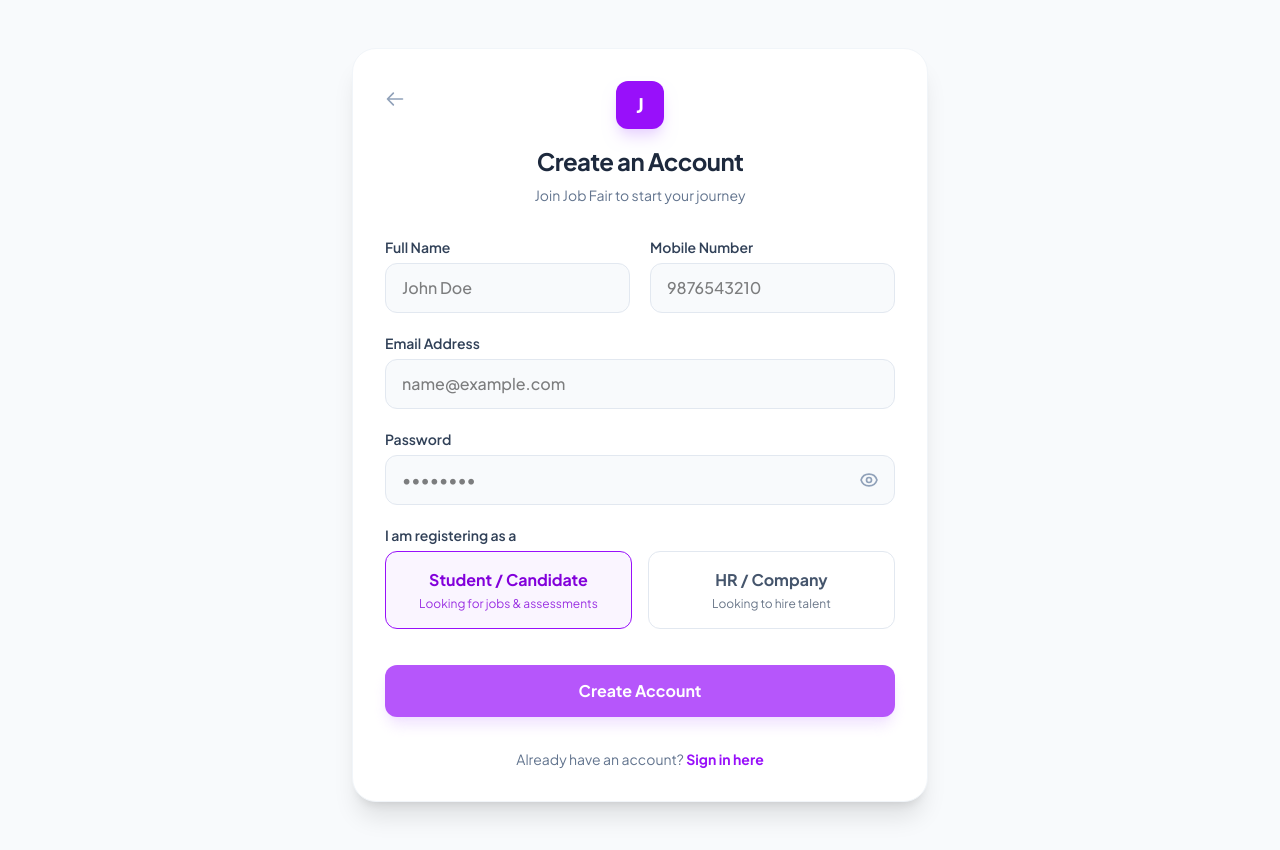
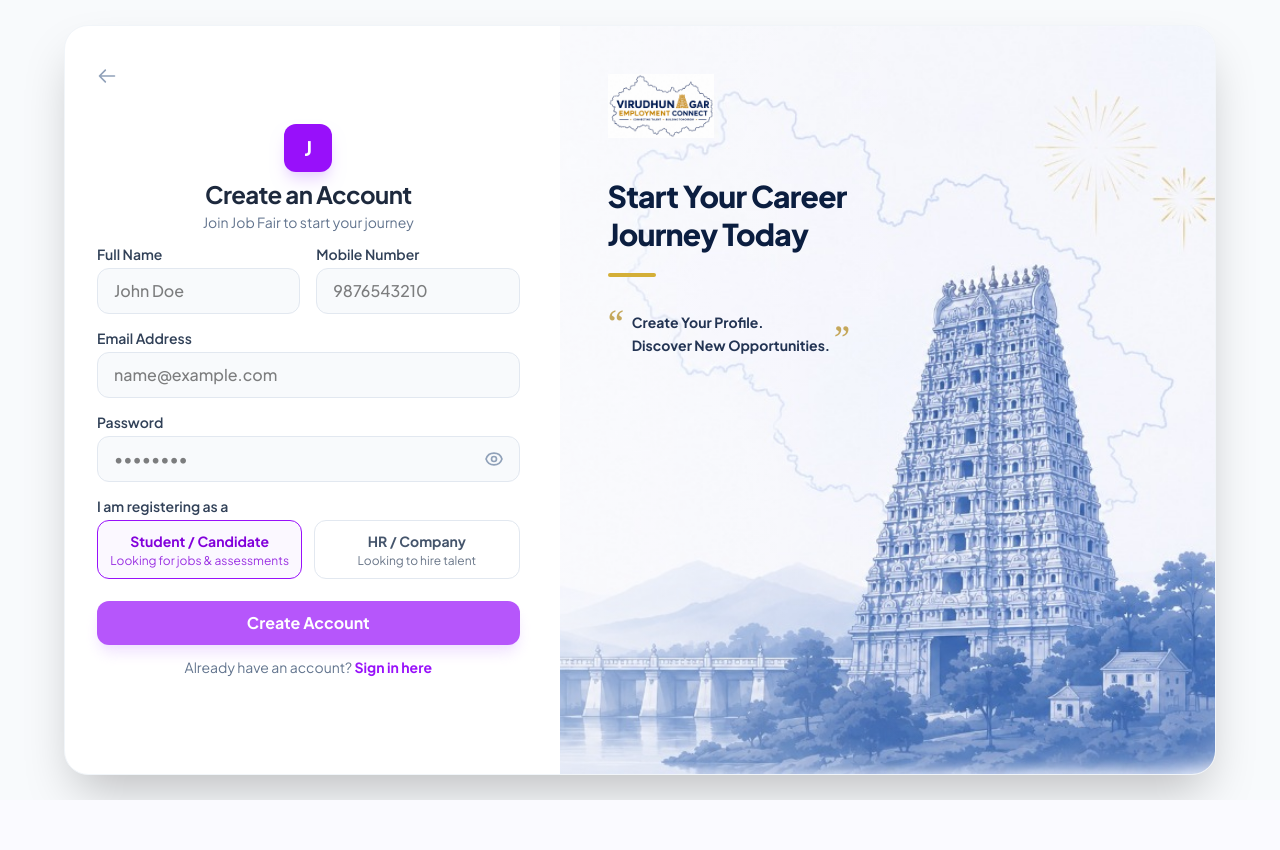
Before and after one commit to paulraj118/virudhunagaremploymentconnect, a Next.js app: page /register in a window 1280 px wide. After the commit the page ends 800 px from the top, so only its background shows below. Built offline with nearby package versions, Linux system fonts and the light colour scheme; no server answers.

Commit message:
Update Register page mobile layout with blurred background and glassmorphic form card

```diff
--- a/src/app/register/page.js
+++ b/src/app/register/page.js
@@ -152,55 +152,70 @@ export default function Register() {
       : 'border-slate-200 focus:ring-purple-500';
 
   return (
-    <div className="min-h-screen bg-slate-50 flex items-center justify-center p-4 selection:bg-purple-200 py-12">
-      <div className="max-w-xl w-full bg-white rounded-3xl shadow-xl border border-slate-100 p-8 relative">
-        <div className="text-center mb-8">
-          <Link href="/" className="absolute left-6 top-8 text-slate-400 hover:text-purple-600 transition-colors p-2 rounded-full hover:bg-purple-50 flex items-center justify-center group" title="Back to Home">
+    <div className="min-h-screen md:h-screen bg-slate-50 flex items-center justify-center p-4 md:p-6 selection:bg-purple-200 overflow-y-auto md:overflow-hidden relative z-0">
+      {/* Mobile Page Background Image (visible only on screens < md) */}
+      <div className="absolute inset-0 block md:hidden z-0 overflow-hidden pointer-events-none">
+        <img
+          src="/images/register-background.png"
+          alt="Mobile Page Background"
+          className="w-full h-full object-cover blur-md scale-105"
+          style={{ objectFit: 'cover', objectPosition: '80% center' }}
+        />
+        <div className="absolute inset-0 bg-slate-100/10"></div>
+      </div>
+
+      <div className="max-w-6xl w-full h-auto md:h-[95vh] md:max-h-[750px] bg-white/94 md:bg-white backdrop-blur-md md:backdrop-blur-none rounded-3xl shadow-2xl border border-slate-100/80 md:border-slate-100 flex flex-col md:flex-row overflow-hidden relative z-10">
+        {/* Left Side (Form) */}
+        <div className="w-full md:w-[43%] py-5 pl-4 pr-8 sm:py-6 sm:pl-6 sm:pr-8 lg:py-8 lg:pl-8 lg:pr-10 relative flex flex-col justify-center overflow-hidden">
+          <Link href="/" className="absolute left-4 sm:left-6 top-8 text-slate-400 hover:text-purple-600 transition-colors p-2 rounded-full hover:bg-purple-50 flex items-center justify-center group z-20" title="Back to Home">
             <svg className="w-5 h-5 group-hover:-translate-x-1 transition-transform" fill="none" stroke="currentColor" viewBox="0 0 24 24"><path strokeLinecap="round" strokeLinejoin="round" strokeWidth="2" d="M10 19l-7-7m0 0l7-7m-7 7h18"></path></svg>
           </Link>
-          <div className="w-12 h-12 bg-purple-600 rounded-xl mx-auto flex items-center justify-center mb-4 shadow-lg shadow-purple-200">
+
+          <div className="relative z-10 w-full">
+            <div className="text-center mb-3">
+              <div className="w-12 h-12 bg-purple-600 rounded-xl mx-auto flex items-center justify-center mb-1.5 shadow-lg shadow-purple-200">
                 <span className="text-white font-bold text-xl">J</span>
               </div>
               <h1 className="text-2xl font-bold text-slate-800 tracking-tight">Create an Account</h1>
-          <p className="text-sm text-slate-500 mt-2">Join Job Fair to start your journey</p>
+              <p className="text-sm text-slate-500 mt-0.5">Join Job Fair to start your journey</p>
             </div>
 
             {error && (
-          <div className="bg-red-50 text-red-600 p-3 rounded-xl text-sm mb-6 border border-red-100 text-center">
+              <div className="bg-red-50 text-red-600 p-3 rounded-xl text-sm mb-4 border border-red-100 text-center relative z-10">
                 {error}
               </div>
             )}
 
             {successMsg && (
-          <div className="bg-green-50 text-green-600 p-3 rounded-xl text-sm mb-6 border border-green-100 text-center font-medium">
+              <div className="bg-green-50 text-green-600 p-3 rounded-xl text-sm mb-4 border border-green-100 text-center font-medium relative z-10">
                 {successMsg}
               </div>
             )}
 
-        <form onSubmit={handleSubmit} className="space-y-5" noValidate>
-          <div className="grid grid-cols-1 md:grid-cols-2 gap-5">
+            <form onSubmit={handleSubmit} className="space-y-3.5" noValidate>
+              <div className="grid grid-cols-1 md:grid-cols-2 gap-4">
                 <div>
-              <label className="block text-sm font-semibold text-slate-700 mb-1.5">Full Name</label>
-              <input type="text" name="name" value={formData.name} onChange={handleChange} onBlur={handleBlur} className={`w-full px-4 py-3 rounded-xl border text-black font-medium focus:outline-none focus:ring-2 bg-slate-50 focus:bg-white transition-all ${inputBorder('name')}`} placeholder="John Doe" maxLength={50} />
+                  <label className="block text-sm font-semibold text-slate-700 mb-1">Full Name</label>
+                  <input type="text" name="name" value={formData.name} onChange={handleChange} onBlur={handleBlur} className={`w-full px-4 py-2.5 rounded-xl border text-black font-medium focus:outline-none focus:ring-2 bg-slate-50 focus:bg-white transition-all ${inputBorder('name')}`} placeholder="John Doe" maxLength={50} />
                   <FieldError name="name" />
                 </div>
                 <div>
-              <label className="block text-sm font-semibold text-slate-700 mb-1.5">Mobile Number</label>
-              <input type="tel" name="mobile" value={formData.mobile} onChange={handleChange} onBlur={handleBlur} className={`w-full px-4 py-3 rounded-xl border text-black font-medium focus:outline-none focus:ring-2 bg-slate-50 focus:bg-white transition-all ${inputBorder('mobile')}`} placeholder="9876543210" maxLength={10} />
+                  <label className="block text-sm font-semibold text-slate-700 mb-1">Mobile Number</label>
+                  <input type="tel" name="mobile" value={formData.mobile} onChange={handleChange} onBlur={handleBlur} className={`w-full px-4 py-2.5 rounded-xl border text-black font-medium focus:outline-none focus:ring-2 bg-slate-50 focus:bg-white transition-all ${inputBorder('mobile')}`} placeholder="9876543210" maxLength={10} />
                   <FieldError name="mobile" />
                 </div>
               </div>
 
               <div>
-            <label className="block text-sm font-semibold text-slate-700 mb-1.5">Email Address</label>
-            <input type="email" name="email" value={formData.email} onChange={handleChange} onBlur={handleBlur} className={`w-full px-4 py-3 rounded-xl border text-black font-medium focus:outline-none focus:ring-2 bg-slate-50 focus:bg-white transition-all ${inputBorder('email')}`} placeholder="name@example.com" />
+                <label className="block text-sm font-semibold text-slate-700 mb-1">Email Address</label>
+                <input type="email" name="email" value={formData.email} onChange={handleChange} onBlur={handleBlur} className={`w-full px-4 py-2.5 rounded-xl border text-black font-medium focus:outline-none focus:ring-2 bg-slate-50 focus:bg-white transition-all ${inputBorder('email')}`} placeholder="name@example.com" />
                 <FieldError name="email" />
               </div>
 
               <div>
-            <label className="block text-sm font-semibold text-slate-700 mb-1.5">Password</label>
+                <label className="block text-sm font-semibold text-slate-700 mb-1">Password</label>
                 <div className="relative">
-              <input type={showPassword ? 'text' : 'password'} name="password" value={formData.password} onChange={handleChange} onBlur={handleBlur} className={`w-full px-4 py-3 pr-12 rounded-xl border text-black font-medium focus:outline-none focus:ring-2 bg-slate-50 focus:bg-white transition-all ${inputBorder('password')}`} placeholder="••••••••" maxLength={20} />
+                  <input type={showPassword ? 'text' : 'password'} name="password" value={formData.password} onChange={handleChange} onBlur={handleBlur} className={`w-full px-4 py-2.5 pr-12 rounded-xl border text-black font-medium focus:outline-none focus:ring-2 bg-slate-50 focus:bg-white transition-all ${inputBorder('password')}`} placeholder="••••••••" maxLength={20} />
                   <button type="button" onClick={() => setShowPassword(!showPassword)} className="absolute right-3 top-1/2 -translate-y-1/2 p-1 text-slate-400 hover:text-purple-600 transition-colors" tabIndex={-1} aria-label={showPassword ? 'Hide password' : 'Show password'}>
                     {showPassword ? (
                       <svg className="w-5 h-5" fill="none" stroke="currentColor" strokeWidth="2" viewBox="0 0 24 24"><path strokeLinecap="round" strokeLinejoin="round" d="M13.875 18.825A10.05 10.05 0 0112 19c-4.478 0-8.268-2.943-9.543-7a9.97 9.97 0 011.563-3.029m5.858.908a3 3 0 114.243 4.243M9.878 9.878l4.242 4.242M9.878 9.878L3 3m6.878 6.878L21 21" /></svg>
@@ -213,28 +228,28 @@ export default function Register() {
               </div>
 
               <div>
-            <label className="block text-sm font-semibold text-slate-700 mb-1.5">I am registering as a</label>
-            <div className="grid grid-cols-2 gap-4">
-              <label className={`cursor-pointer border rounded-xl p-4 flex flex-col items-center text-center transition-all ${formData.role === 'student' ? 'border-purple-600 bg-purple-50 text-purple-700' : 'border-slate-200 hover:border-purple-300 text-slate-600'}`}>
+                <label className="block text-sm font-semibold text-slate-700 mb-1">I am registering as a</label>
+                <div className="grid grid-cols-2 gap-3">
+                  <label className={`cursor-pointer border rounded-xl p-2.5 flex flex-col items-center text-center transition-all ${formData.role === 'student' ? 'border-purple-600 bg-purple-50/70 text-purple-700' : 'border-slate-200 hover:border-purple-300 text-slate-600'}`}>
                     <input type="radio" name="role" value="student" checked={formData.role === 'student'} onChange={handleChange} className="hidden" />
-                <span className="font-bold mb-1">Student / Candidate</span>
-                <span className="text-xs opacity-80">Looking for jobs & assessments</span>
+                    <span className="font-bold text-sm mb-0.5">Student / Candidate</span>
+                    <span className="text-[10px] sm:text-xs opacity-80 leading-tight">Looking for jobs & assessments</span>
                   </label>
-              <label className={`cursor-pointer border rounded-xl p-4 flex flex-col items-center text-center transition-all ${formData.role === 'hr_company' ? 'border-purple-600 bg-purple-50 text-purple-700' : 'border-slate-200 hover:border-purple-300 text-slate-600'}`}>
+                  <label className={`cursor-pointer border rounded-xl p-2.5 flex flex-col items-center text-center transition-all ${formData.role === 'hr_company' ? 'border-purple-600 bg-purple-50/70 text-purple-700' : 'border-slate-200 hover:border-purple-300 text-slate-600'}`}>
                     <input type="radio" name="role" value="hr_company" checked={formData.role === 'hr_company'} onChange={handleChange} className="hidden" />
-                <span className="font-bold mb-1">HR / Company</span>
-                <span className="text-xs opacity-80">Looking to hire talent</span>
+                    <span className="font-bold text-sm mb-0.5">HR / Company</span>
+                    <span className="text-[10px] sm:text-xs opacity-80 leading-tight">Looking to hire talent</span>
                   </label>
                 </div>
                 <FieldError name="role" />
               </div>
 
-          <button type="submit" disabled={loading || !isFormValid()} className="w-full bg-purple-600 hover:bg-purple-700 text-white font-bold py-3.5 rounded-xl shadow-lg shadow-purple-200 transition-all mt-4 disabled:opacity-70 disabled:cursor-not-allowed">
+              <button type="submit" disabled={loading || !isFormValid()} className="w-full bg-purple-600 hover:bg-purple-700 text-white font-bold py-2.5 rounded-xl shadow-lg shadow-purple-200 transition-all mt-2 disabled:opacity-70 disabled:cursor-not-allowed">
                 {loading ? 'Creating account...' : 'Create Account'}
               </button>
             </form>
 
-        <p className="text-center text-sm text-slate-500 mt-8">
+            <p className="text-center text-sm text-slate-500 mt-3">
               Already have an account?{' '}
               <Link href="/login" className="text-purple-600 hover:text-purple-700 font-bold">
                 Sign in here
@@ -242,5 +257,48 @@ export default function Register() {
             </p>
           </div>
         </div>
+
+        {/* Right Side (Visual Theme) */}
+        <div className="hidden md:flex md:w-[57%] relative flex-col justify-start p-10 lg:p-12 overflow-hidden select-none">
+          {/* Background Image */}
+          <div className="absolute inset-0 w-full h-full z-0" style={{ position: 'absolute', top: 0, left: 0, right: 0, bottom: 0, margin: 0, padding: 0 }}>
+            <img
+              src="/images/register-background.png"
+              alt="Background Illustration"
+              className="w-full h-full object-cover block"
+              style={{ width: '100%', height: '100%', objectFit: 'cover', objectPosition: '95% center', margin: 0, padding: 0 }}
+            />
+            {/* Subtle white gradient overlay for readability of left-aligned text */}
+            <div className="absolute inset-0 bg-gradient-to-r from-white/40 via-white/5 to-transparent" style={{ position: 'absolute', top: 0, left: 0, right: 0, bottom: 0 }}></div>
+          </div>
+
+          {/* Logo Section */}
+          <div className="z-10 flex items-center mb-10">
+            <img
+              src="/new-logo.png"
+              alt="Virudhunagar Employment Connect"
+              className="h-16 w-auto"
+              onError={(e) => { e.target.onerror = null; e.target.src = "https://via.placeholder.com/200x80?text=Logo" }}
+            />
+          </div>
+
+          {/* Slogan and Quotes */}
+          <div className="z-10 max-w-sm flex flex-col justify-start text-left">
+            <h2 className="text-3xl font-extrabold text-[#0B1E40] tracking-tight leading-tight">
+              Start Your Career<br />Journey Today
+            </h2>
+            <div className="w-12 h-1 bg-[#D4AF37] my-5 rounded-full"></div>
+
+            <div className="flex items-start mt-2">
+              <span className="text-4xl font-serif text-[#C5A85C] leading-none select-none mr-2">“</span>
+              <p className="text-[#0B1E40]/90 font-bold text-[14px] leading-relaxed pt-1.5">
+                Create Your Profile.<br />Discover New Opportunities.
+              </p>
+              <span className="text-4xl font-serif text-[#C5A85C] leading-none select-none ml-1 align-bottom self-end">”</span>
+            </div>
+          </div>
+        </div>
+      </div>
+    </div>
   );
 }
```
Also changed, not shown: public/images/register-background.png (added), public/images/register-right.png (added). Lines whose indentation alone changed are shown as unchanged.
